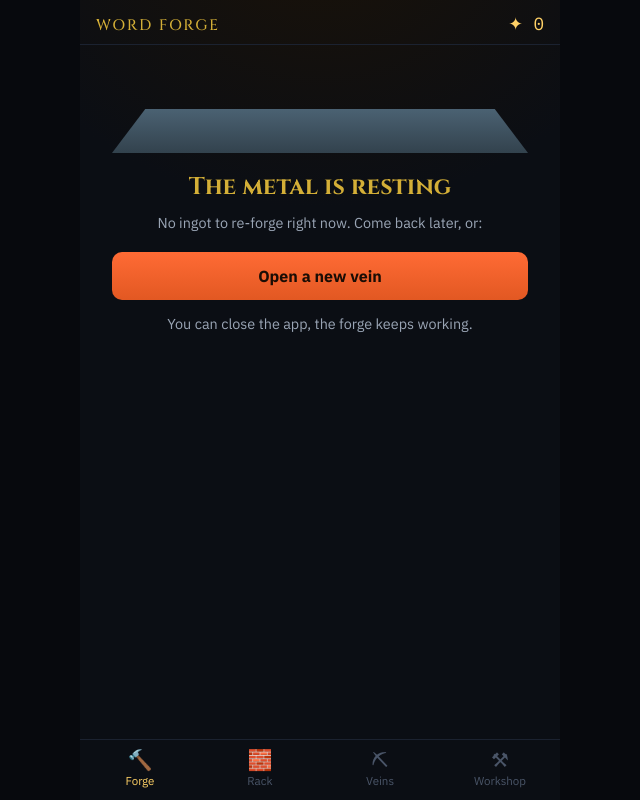
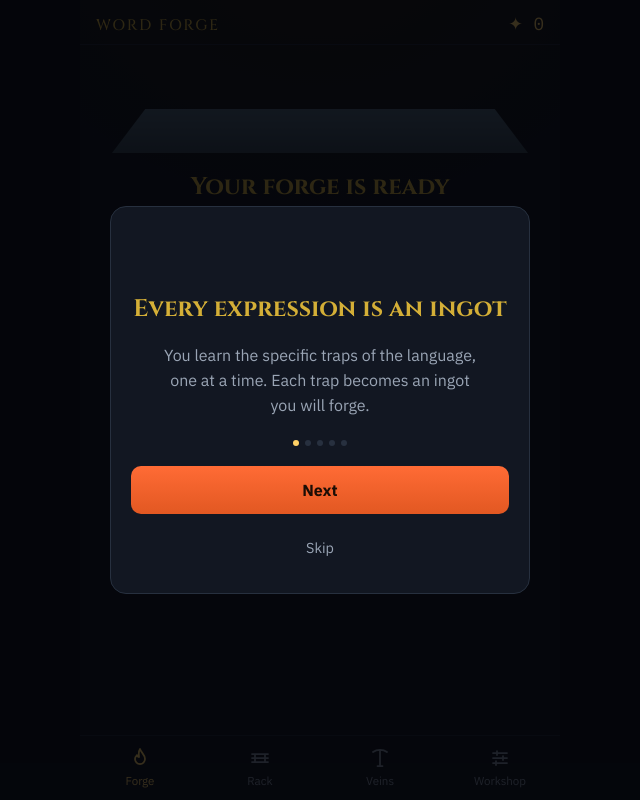
Before and after one commit to Polokrik/Clicker, a React (Vite) app: page / in a window 1280 px wide. Shown: the whole page, without its empty margins (320-960 px from the left). Built offline with nearby package versions, Linux system fonts and the light colour scheme; what ts-fsrs would draw is missing.

Commit message:
Tutoriel de premier lancement, démarrage en un tap, icônes d'onglets SVG, corrections de typographie
Co-Authored-By: Claude Sonnet 5.5 <noreply@anthropic.com>
Claude-Session: https://claude.ai/code/session_01MAFt4t9pJmvGSNyh7da2ST

```diff
--- a/src/App.tsx
+++ b/src/App.tsx
@@ -2,7 +2,9 @@ import { useEffect, useMemo, useState } from 'react'
 import { useGame } from './store/gameStore'
 import { passiveRate } from './engine/economy'
 import { isDue } from './engine/scheduler'
-import { STR } from './i18n/strings'
+import { STR, UI_LANG } from './i18n/strings'
+import { Tutorial, tutorialSeen } from './ui/Tutorial'
+import { TabIcon } from './ui/components/TabIcon'
 import { ForgeScreen } from './ui/screens/ForgeScreen'
 import { RackScreen } from './ui/screens/RackScreen'
 import { VeinsScreen } from './ui/screens/VeinsScreen'
@@ -12,16 +14,12 @@ import { WelcomeBackModal } from './ui/WelcomeBackModal'
 
 type Tab = 'forge' | 'rack' | 'veins' | 'workshop'
 
-const TABS: { id: Tab; icon: string }[] = [
-  { id: 'forge', icon: '🔨' },
-  { id: 'rack', icon: '🧱' },
-  { id: 'veins', icon: '⛏' },
-  { id: 'workshop', icon: '⚒' },
-]
+const TABS: { id: Tab }[] = [{ id: 'forge' }, { id: 'rack' }, { id: 'veins' }, { id: 'workshop' }]
 
 export default function App() {
   const { loaded, init, player, lesson, tickPassive } = useGame()
   const [tab, setTab] = useState<Tab>('forge')
+  const [tutorialOpen, setTutorialOpen] = useState(() => !tutorialSeen())
 
   useEffect(() => {
     void init()
@@ -59,7 +57,7 @@ export default function App() {
         <span className="hud-title">{STR.appName}</span>
         <span>
           <span className="hud-sparks">
-            ✦ {Math.floor(player.sparks).toLocaleString('fr-FR')}
+            ✦ {Math.floor(player.sparks).toLocaleString(UI_LANG)}
           </span>
           {rate > 0 && (
             <span className="hud-rate">
@@ -77,19 +75,19 @@ export default function App() {
           {tab === 'forge' && <ForgeScreen onOpenVeins={() => setTab('veins')} />}
           {tab === 'rack' && <RackScreen />}
           {tab === 'veins' && <VeinsScreen />}
-          {tab === 'workshop' && <WorkshopScreen />}
+          {tab === 'workshop' && <WorkshopScreen onReplayTutorial={() => setTutorialOpen(true)} />}
         </>
       )}
 
       {!lesson && (
         <nav className="tabbar">
-          {TABS.map(({ id, icon }) => (
+          {TABS.map(({ id }) => (
             <button
               key={id}
               className={tab === id ? 'active' : ''}
               onClick={() => setTab(id)}
             >
-              <span className="tab-icon">{icon}</span>
+              <TabIcon name={id} />
               {STR.tabs[id]}
               {id === 'forge' && dueCount > 0 && <span className="badge">{dueCount}</span>}
             </button>
@@ -97,7 +95,11 @@ export default function App() {
         </nav>
       )}
 
-      <WelcomeBackModal />
+      {tutorialOpen ? (
+        <Tutorial onClose={() => setTutorialOpen(false)} />
+      ) : (
+        <WelcomeBackModal />
+      )}
     </div>
   )
 }
--- a/src/i18n/strings.ts
+++ b/src/i18n/strings.ts
@@ -6,12 +6,16 @@ import { activePack } from '../content'
  * ajouter un objet du même type dans `LOCALES` et ses noms de langues.
  */
 const FR = {
+  colon: ' :',
   appName: 'La Forge des Mots',
   tabs: { forge: 'Forge', rack: 'Râtelier', veins: 'Filons', workshop: 'Atelier' },
   forge: {
     resting: 'Le métal repose',
     restingHint: 'Aucun lingot à re-forger pour le moment. Reviens plus tard, ou :',
     openVein: 'Ouvrir une nouvelle veine',
+    firstVein: 'Commencer ma première veine',
+    firstTitle: 'Ta forge est prête',
+    firstHint: 'Une veine = une courte leçon. Compte 3 minutes.',
     close: "Tu peux fermer l'app, la forge continue de travailler.",
     combo: 'combo',
     perSec: '/s',
@@ -44,7 +48,7 @@ const FR = {
     done: 'Veine épuisée !',
     doneHint: 'Les lingots rejoignent ton râtelier. Reviens les re-forger quand ils refroidissent.',
     bonus: 'Bonus de fin de veine',
-    quit: 'Quitter la leçon',
+    quit: 'Quitter',
     next: 'Suivant',
     prev: 'Précédent',
   },
@@ -77,6 +81,8 @@ const FR = {
     chimney: { name: 'Cheminée', desc: '+4 h de plafond hors-ligne / niveau' },
     alloys: 'Alliages',
     alloysSoon: 'Fusionne des lingots Maîtrisés d’une même veine en phrases complètes. Bientôt à la forge…',
+    howTo: 'Comment jouer',
+    replayTutorial: 'Revoir le tutoriel',
     language: 'Langue à apprendre',
     save: 'Sauvegarde',
     exportSave: 'Exporter (JSON)',
@@ -94,16 +100,32 @@ const FR = {
     goForge: 'À la forge !',
     ok: 'Continuer',
   },
+  tutorial: {
+    skip: 'Passer',
+    next: 'Suivant',
+    start: 'À la forge',
+    steps: [
+      { title: 'Chaque expression est un lingot', body: 'Tu apprends des pièges précis de la langue, un par un. Chaque piège devient un lingot que tu vas forger.' },
+      { title: 'Ouvre une veine', body: 'Une veine, c’est une mini-leçon sur un seul piège : tu lis d’abord la règle et les exemples, puis tu t’entraînes.' },
+      { title: 'Frappe pour forger', body: 'Réponds aux questions. Chaque bonne réponse rapporte des étincelles ✦ ; enchaîne-les pour un combo. Une erreur ? La règle s’affiche et le lingot reviendra bientôt.' },
+      { title: 'La chaleur, c’est ta mémoire', body: 'La barre de chaleur montre combien tu te souviens encore d’un lingot. Il refroidit avec le temps : reviens quand le badge apparaît sur la Forge pour le re-forger au bon moment.' },
+      { title: 'Dépense tes étincelles', body: 'Les étincelles débloquent de nouvelles veines et des améliorations à l’Atelier. Les lingots bien maîtrisés en gagnent même quand tu n’es pas là.' },
+    ],
+  },
   tierNames: ['Minerai brut', 'Chauffé', 'Forgé', 'Trempé', 'Maîtrisé'] as string[],
 }
 
 const EN: typeof FR = {
+  colon: ':',
   appName: 'Word Forge',
   tabs: { forge: 'Forge', rack: 'Rack', veins: 'Veins', workshop: 'Workshop' },
   forge: {
     resting: 'The metal is resting',
     restingHint: 'No ingot to re-forge right now. Come back later, or:',
     openVein: 'Open a new vein',
+    firstVein: 'Start my first vein',
+    firstTitle: 'Your forge is ready',
+    firstHint: 'A vein is one short lesson. Allow 3 minutes.',
     close: 'You can close the app, the forge keeps working.',
     combo: 'combo',
     perSec: '/s',
@@ -136,7 +158,7 @@ const EN: typeof FR = {
     done: 'Vein exhausted!',
     doneHint: 'The ingots join your rack. Come back to re-forge them as they cool.',
     bonus: 'Vein completion bonus',
-    quit: 'Quit lesson',
+    quit: 'Quit',
     next: 'Next',
     prev: 'Previous',
   },
@@ -169,6 +191,8 @@ const EN: typeof FR = {
     chimney: { name: 'Chimney', desc: '+4 h offline cap / level' },
     alloys: 'Alloys',
     alloysSoon: 'Fuse Mastered ingots of one vein into full sentences. Coming to the forge…',
+    howTo: 'How to play',
+    replayTutorial: 'Replay the tutorial',
     language: 'Language to learn',
     save: 'Save data',
     exportSave: 'Export (JSON)',
@@ -185,6 +209,18 @@ const EN: typeof FR = {
     suggested: 'Suggested vein:',
     goForge: 'To the forge!',
     ok: 'Continue',
+  },
+  tutorial: {
+    skip: 'Skip',
+    next: 'Next',
+    start: 'To the forge',
+    steps: [
+      { title: 'Every expression is an ingot', body: 'You learn the specific traps of the language, one at a time. Each trap becomes an ingot you will forge.' },
+      { title: 'Open a vein', body: 'A vein is a mini-lesson on a single trap: you read the rule and the examples first, then you practise.' },
+      { title: 'Strike to forge', body: 'Answer the questions. Every correct answer earns sparks ✦; chain them for a combo. A mistake? The rule appears and the ingot comes back soon.' },
+      { title: 'Heat is your memory', body: 'The heat bar shows how much of an ingot you still remember. It cools over time: come back when the badge appears on Forge to re-forge it at the right moment.' },
+      { title: 'Spend your sparks', body: 'Sparks unlock new veins and upgrades in the Workshop. Well-mastered ingots even earn sparks while you are away.' },
+    ],
   },
   tierNames: ['Raw ore', 'Heated', 'Forged', 'Tempered', 'Mastered'],
 }
--- a/src/index.css
+++ b/src/index.css
@@ -99,14 +99,14 @@ button {
   position: relative;
   padding: 10px 0 12px;
   font-size: 0.72rem;
-  color: var(--steel-400);
+  color: #8793a6; /* contraste ≥ 5:1 sur fond acier */
   display: flex;
   flex-direction: column;
   align-items: center;
   gap: 3px;
 }
 .tabbar button.active { color: var(--gold-300); }
-.tabbar .tab-icon { font-size: 1.25rem; line-height: 1; }
+.tabbar .tab-icon { display: block; }
 .tabbar .badge {
   position: absolute;
   transform: translate(16px, -4px);
@@ -459,7 +459,7 @@ button {
   font-size: 0.9rem;
   letter-spacing: 0.1em;
 }
-.lesson-header .quit { color: var(--steel-400); font-size: 0.8rem; }
+.lesson-header .quit { color: var(--steel-200); font-size: 0.85rem; white-space: nowrap; padding: 8px 0 8px 12px; }
 .prospect-card {
   background: var(--steel-800);
   border: 1px solid var(--steel-700);
@@ -545,3 +545,15 @@ button {
   .spark { display: none; }
   * { transition: none !important; animation: none !important; }
 }
+
+/* ── Tutoriel ───────────────────────────────────────────────────────────── */
+.tuto { text-align: center; display: flex; flex-direction: column; align-items: center; gap: 4px; }
+.tuto .ingot { margin-bottom: 14px; }
+.tuto p { color: var(--steel-200); line-height: 1.55; margin-bottom: 18px; max-width: 34ch; }
+.tuto .primary-btn { width: 100%; }
+.tuto-skip { margin-top: 8px; border: none; color: var(--steel-200); }
+.tuto-dots { display: flex; gap: 6px; margin-bottom: 16px; }
+.tuto-dots span { width: 6px; height: 6px; border-radius: 50%; background: var(--steel-600); }
+.tuto-dots span.on { background: var(--gold-300); }
+.tuto-heat { width: 100%; display: grid; gap: 10px; margin-bottom: 18px; }
+.tuto-sparks { font-family: var(--font-mono); font-size: 2rem; color: var(--gold-300); margin-bottom: 14px; }
--- /dev/null
+++ b/src/ui/Tutorial.tsx
@@ -0,0 +1,73 @@
+import { useState } from 'react'
+import { STR } from '../i18n/strings'
+import { Ingot } from './components/Ingot'
+
+const SEEN_KEY = 'forge-tutorial-v1'
+
+export function tutorialSeen(): boolean {
+  try {
+    return localStorage.getItem(SEEN_KEY) === '1'
+  } catch {
+    return true // stockage indisponible : ne pas réafficher à chaque lancement
+  }
+}
+
+function markSeen() {
+  try {
+    localStorage.setItem(SEEN_KEY, '1')
+  } catch {
+    // sans stockage, le tutoriel reste accessible depuis l'Atelier
+  }
+}
+
+/** Visuel de chaque étape : l'objet dont on parle, pas une illustration décorative. */
+function StepVisual({ step }: { step: number }) {
+  if (step === 3) {
+    return (
+      <div className="tuto-heat" aria-hidden>
+        <div className="heatbar">
+          <div style={{ width: '82%', background: 'linear-gradient(90deg, var(--ember-600), var(--gold-300))' }} />
+        </div>
+        <div className="heatbar">
+          <div style={{ width: '24%', background: 'linear-gradient(90deg, var(--ember-600), var(--gold-300))' }} />
+        </div>
+      </div>
+    )
+  }
+  if (step === 4) return <div className="tuto-sparks" aria-hidden>✦ 120</div>
+  return <Ingot heat={step === 2 ? 90 : step === 1 ? 40 : 8} height={44} />
+}
+
+export function Tutorial({ onClose }: { onClose: () => void }) {
+  const [step, setStep] = useState(0)
+  const steps = STR.tutorial.steps
+  const last = step === steps.length - 1
+
+  function close() {
+    markSeen()
+    onClose()
+  }
+
+  return (
+    <div className="modal-backdrop" role="dialog" aria-modal="true" aria-labelledby="tuto-title">
+      <div className="modal tuto">
+        <StepVisual step={step} />
+        <h2 id="tuto-title">{steps[step].title}</h2>
+        <p>{steps[step].body}</p>
+        <div className="tuto-dots" aria-hidden>
+          {steps.map((_, i) => (
+            <span key={i} className={i === step ? 'on' : ''} />
+          ))}
+        </div>
+        <button className="primary-btn" onClick={last ? close : () => setStep(step + 1)}>
+          {last ? STR.tutorial.start : STR.tutorial.next}
+        </button>
+        {!last && (
+          <button className="ghost-btn tuto-skip" onClick={close}>
+            {STR.tutorial.skip}
+          </button>
+        )}
+      </div>
+    </div>
+  )
+}
--- /dev/null
+++ b/src/ui/components/TabIcon.tsx
@@ -0,0 +1,30 @@
+/** Icônes d'onglets : un seul jeu de traits, même épaisseur, héritent de la couleur. */
+const PATHS: Record<string, string> = {
+  // flamme
+  forge: 'M12 3c1 3.5 5 5.5 5 10a5 5 0 0 1-10 0c0-2 1-3 2-4 .3 1.2 1 2 2 2 0-3-1-5 1-8z',
+  // barres empilées = lingots au râtelier
+  rack: 'M4 8h16M4 12h16M4 16h16M7 8v8M17 8v8',
+  // pioche
+  veins: 'M5 6c4-3 10-3 14 0M12 5v15M9.5 20h5',
+  // curseurs de réglage
+  workshop: 'M5 7h14M5 12h14M5 17h14M9 5v4M15 10v4M8 15v4',
+}
+
+export function TabIcon({ name }: { name: string }) {
+  return (
+    <svg
+      className="tab-icon"
+      width="24"
+      height="24"
+      viewBox="0 0 24 24"
+      fill="none"
+      stroke="currentColor"
+      strokeWidth="1.75"
+      strokeLinecap="round"
+      strokeLinejoin="round"
+      aria-hidden
+    >
+      <path d={PATHS[name]} />
+    </svg>
+  )
+}
--- a/src/ui/screens/ForgeScreen.tsx
+++ b/src/ui/screens/ForgeScreen.tsx
@@ -11,10 +11,16 @@ import { Ingot } from '../components/Ingot'
 
 /** Écran principal : la Frappe (§2, boucle courte). */
 export function ForgeScreen({ onOpenVeins }: { onOpenVeins: () => void }) {
-  const { queue, exercise, servedAt, combo, player, answerForge, refreshQueue } =
+  const { queue, exercise, servedAt, combo, player, answerForge, refreshQueue, startLesson } =
     useGame()
   const [feedback, setFeedback] = useState<Feedback | null>(null)
   const [burst, setBurst] = useState(0)
+
+  // Tout premier lancement : aucun lingot, aucune veine terminée → un seul tap pour démarrer.
+  const firstVein =
+    Object.keys(player.items).length === 0 && player.completedVeins.length === 0
+      ? (player.unlockedVeins.map((id) => activePack.veins[id]).find(Boolean) ?? null)
+      : null
 
   const head = queue[0]
   const item = head ? activePack.items[head.id] : null
@@ -68,12 +74,25 @@ export function ForgeScreen({ onOpenVeins }: { onOpenVeins: () => void }) {
       ) : (
         <div className="resting">
           <Ingot heat={8} height={44} />
+          {firstVein ? (
+            <>
+              <h2 style={{ marginTop: 18 }}>{STR.forge.firstTitle}</h2>
+              <p>{STR.forge.firstHint}</p>
+              <button className="primary-btn" onClick={() => startLesson(firstVein.id)}>
+                {STR.forge.firstVein}
+              </button>
+              <p style={{ marginTop: 14 }}>{firstVein.name}</p>
+            </>
+          ) : (
+            <>
               <h2 style={{ marginTop: 18 }}>{STR.forge.resting}</h2>
               <p>{STR.forge.restingHint}</p>
               <button className="primary-btn" onClick={onOpenVeins}>
                 {STR.forge.openVein}
               </button>
               <p style={{ marginTop: 14 }}>{STR.forge.close}</p>
+            </>
+          )}
         </div>
       )}
     </div>
--- a/src/ui/screens/VeinsScreen.tsx
+++ b/src/ui/screens/VeinsScreen.tsx
@@ -25,7 +25,7 @@ export function VeinsScreen() {
               <div key={veinId} className={`vein-card${unlocked ? '' : ' locked'}`}>
                 <h3>{vein.name}</h3>
                 <div className="pattern">
-                  {STR.veins.pattern} : {vein.pattern}
+                  {STR.veins.pattern}{STR.colon} {vein.pattern}
                 </div>
                 <div className="meta">
                   <span>{vein.cefr}</span>
```
Also changed, not shown: src/ui/screens/WorkshopScreen.tsx (+8 -1 lines). Lines whose indentation alone changed are shown as unchanged.
